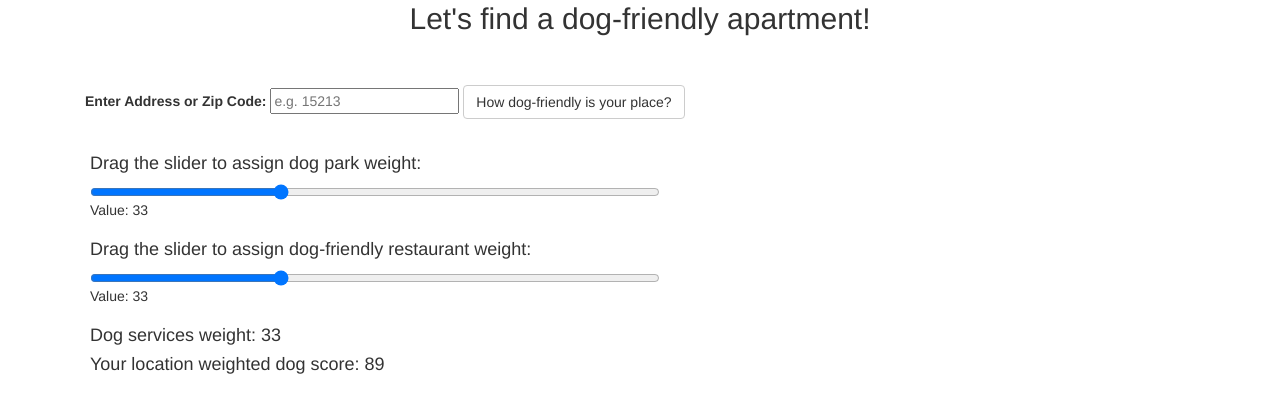
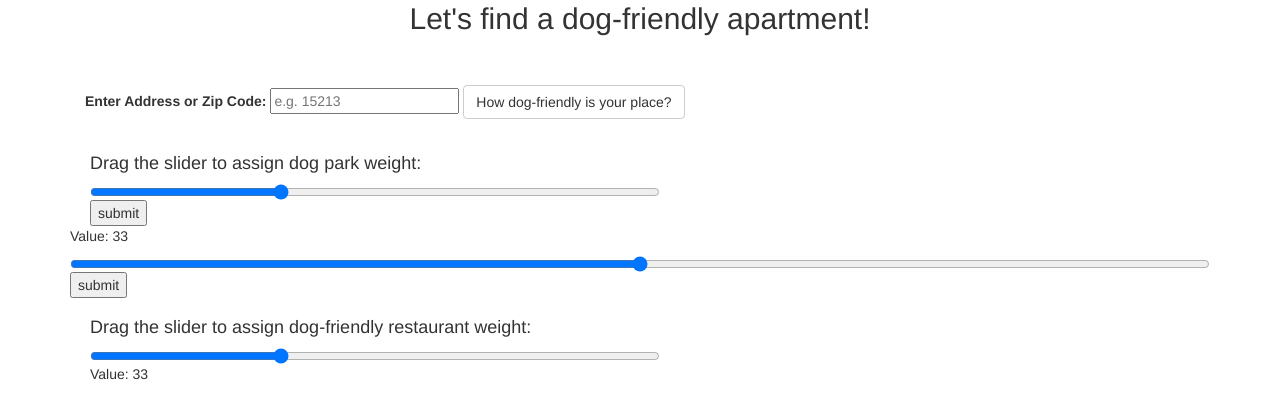
Before and after one commit to cmkolb/dogHouse, a Flask app: template dogHouseApp/templates/output.html in a window 1280 px wide. Shown: the part 148-543 px from the top of the page. Run offline with Flask 2, Linux system fonts and the light colour scheme; the template is opened without the code that fills it: most values are stand-ins (such as "Sample title", 1, 10 or a date in 2020); parts of the project's set-up code (start-up, migrations or seed data) failed here and were passed over; some libraries are stand-ins or nearby versions.

Commit message:
updated slider output

```diff
--- a/dogHouseApp/app.py
+++ b/dogHouseApp/app.py
@@ -54,12 +54,12 @@ def results(gkey=str(gkey)):
     park_result = int(p)
 
     r = restaurantsKDEmodel.score_samples(eval_data)
-    rmin, rmax = (9.98162084, 10.74619642)
+    rmin, rmax = (9.93675578, 11.31215909)
     r = (r - rmin) / (rmax - rmin) * 100
     restaurant_result = int(r)
 
     s = servicesKDEmodel.score_samples(eval_data)
-    smin, smax = (9.98162084, 10.74619642)
+    smin, smax = (10.15103269, 10.88248393)
     s = (s - smin) / (smax - smin) * 100
     service_result = int(s)
 
--- a/dogHouseApp/templates/index.html
+++ b/dogHouseApp/templates/index.html
@@ -121,13 +121,13 @@
 
         <div class="slidecontainer">
           <h4>Drag the slider to assign dog park weight:</h4>
-          <input type="range" min="0" max="100" value="33" class="sliderParks" id="parksRange">
+          <input type="range" min="0" max="100" value="33" class="sliderParks" name="sliderParks" id="parksRange">
           <p>Value: <span id="parksWeight"></span></p>
         </div>
 
         <div class="slidecontainer">
           <h4>Drag the slider to assign dog-friendly restaurant weight:</h4>
-          <input type="range" min="0" max="100" value="33" class="sliderRestaurants" id="restaurantsRange">
+          <input type="range" min="0" max="100" value="33" class="sliderRestaurants" name="sliderRestaurants" id="restaurantsRange">
           <p>Value: <span id="restaurantsWeight"></span></p>
         </div>
 
--- a/dogHouseApp/templates/output.html
+++ b/dogHouseApp/templates/output.html
@@ -117,20 +117,28 @@
     </form>
   </div>
 
-        <div method="POST", class="slidecontainer">
+        <div>
+        <form method="POST" class="slidecontainer">
           <h4>Drag the slider to assign dog park weight:</h4>
-          <input type="range" min="0" max="100" value="33" class="sliderParks" name="sliderParks" id="parksRange">
+          <input type="range" min="0" max="100" value="33" class="sliderParks" name="sliderParks" id="parksRange"/>
+          <input type="submit" value="submit"/>
+        </form>
           <p>Value: <span id="parksWeight"></span></p>
         </div>
 
+        <form method="POST" action="test">
+            <input type="range" min="0" max="100" name="name_of_slider" />
+            <input type="submit" value="submit" />
+        </form>
+
         <div class="slidecontainer">
           <h4>Drag the slider to assign dog-friendly restaurant weight:</h4>
-          <input type="range" min="0" max="100" value="33" class="sliderRestaurants" id="restaurantsRange">
+          <input type="range" min="0" max="100" value="33" class="sliderRestaurants" id="restaurantsRange"/>
           <p>Value: <span id="restaurantsWeight"></span></p>
         </div>
 
         <div class="servicesOutput">
-          <h4> Dog services weight: <span id="servicesWeight">33</span></h4> <h4> Your location weighted dog score: <span id="servicesWeight">89</span></h4>
+          <h4> Dog services weight: <span id="servicesWeight">33</span></h4> <h4> Your location-weighted dog score: <span id="servicesWeight">95</span></h4>
         </div>
 
   <script>
@@ -208,8 +216,8 @@
        map: map,
        heatmap: { enabled: false },
        query: {
-         select: "col7",
-         from: "1gbxiQqYF84G4VU1qX0S5NT1zx5x3YDWrBh2VmtXi"
+         select: "col9",
+         from: "1qDmQsgF3v_w3H4VsXsY1ig1VY2M1DyOcWX42oK-A"
        },
        options: {
          styleId: 2,
--- a/geoCode.py
+++ b/geoCode.py
@@ -5,7 +5,6 @@ from geopy.geocoders import Nominatim, GoogleV3
 aptDF = pd.read_csv('pghDogApts.csv', na_values = ['NA']) # change csv file to file to geocode
 aptDF.head(5)
 
-#google_locator = GoogleV3(api_key="AIzaSyB7NeqCj7vorkZjEESq-y62hXshEiEzdYg")
 nominatim_locator = Nominatim(user_agent="dogHouse")
 
 def geocode_address(address, geolocator):
--- a/scoreApts.py
+++ b/scoreApts.py
@@ -68,6 +68,8 @@ min(apartments_data_from_sql['parkScore'])
 max(apartments_data_from_sql['restaurantScore'])
 min(apartments_data_from_sql['restaurantScore'])
 
+max(apartments_data_from_sql['serviceScore'])
+min(apartments_data_from_sql['serviceScore'])
 
 def updateParkScore(parkScore, minParkScore, maxParkScore):
     z = (parkScore - minParkScore) / (maxParkScore - minParkScore) * 100
```
